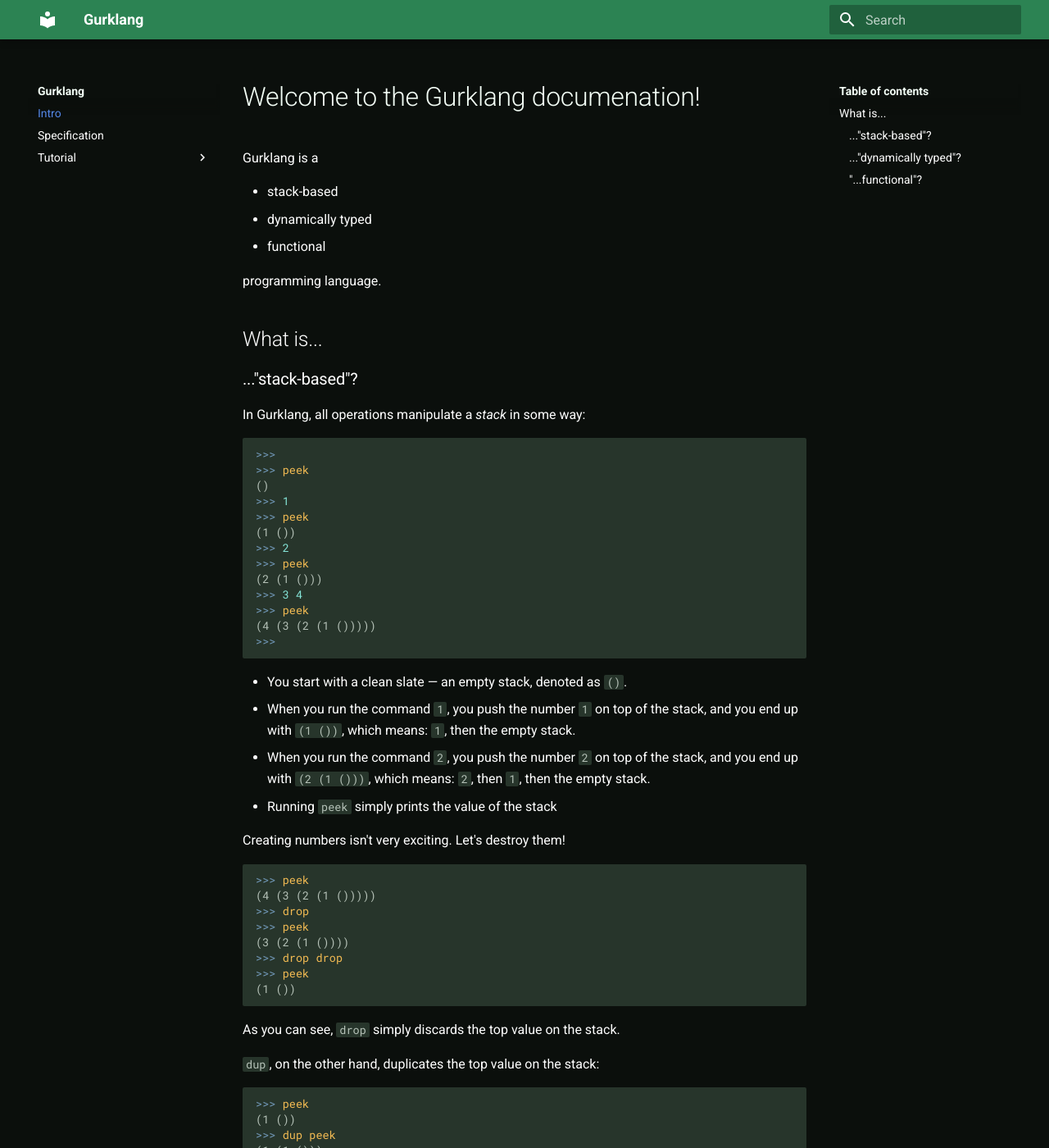
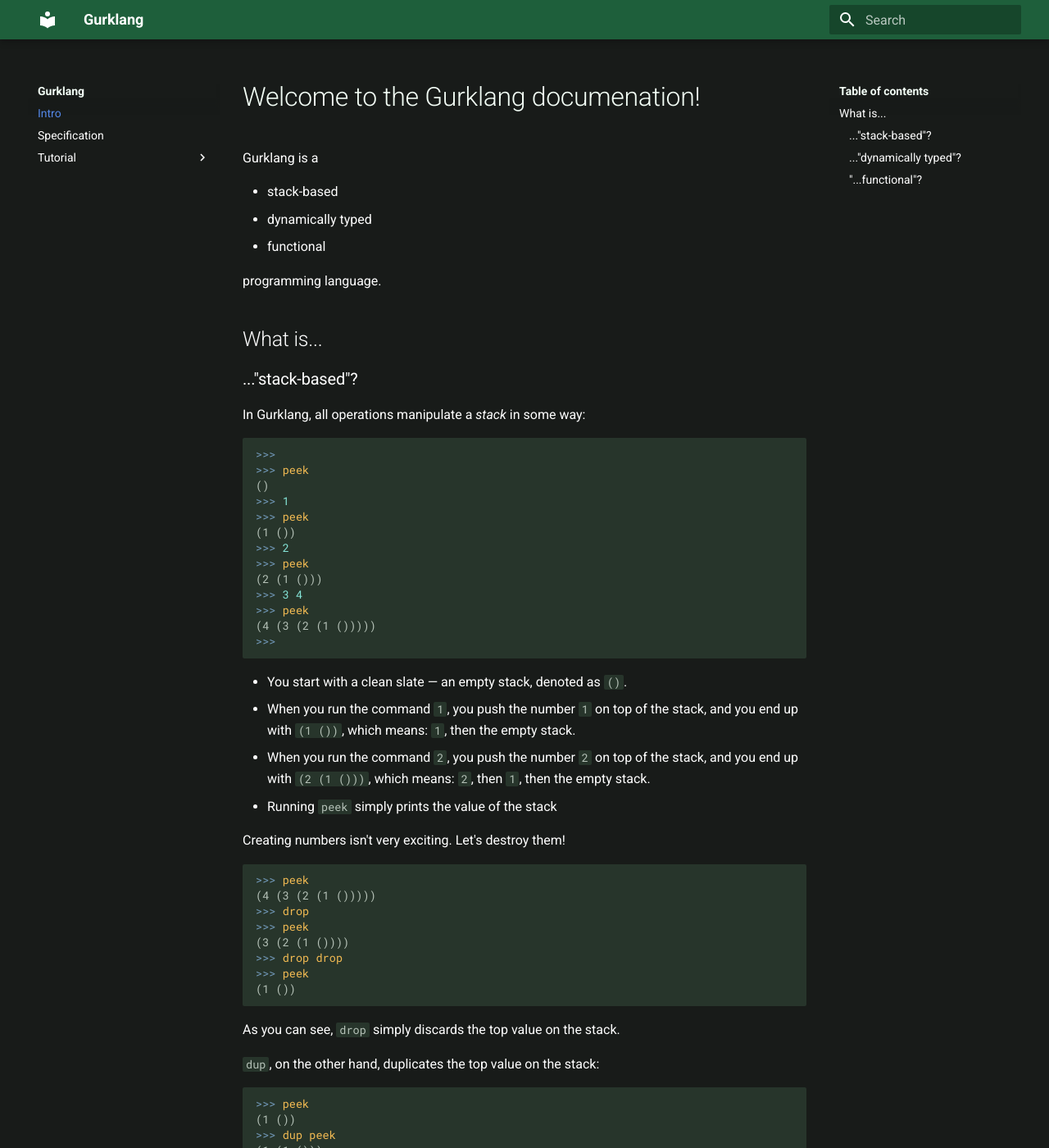
Before and after one commit to gurkult/py-gurklang, an MkDocs documentation site: the page built from docs/index.md, in a window 1280 px wide and 1400 px high. Shown: the whole window at 82% size. Built offline with MkDocs 1.6.1 and Material for MkDocs 9.7.7, drawn with Linux system fonts in a browser that asks for light colours; nearby versions of some CDN libraries.

Commit message:
fiddle with css a bit more

```diff
--- a/docs/styles/code.css
+++ b/docs/styles/code.css
@@ -56,7 +56,7 @@
     border-radius: 8px;
     margin-left: 16px;
     margin-right: 16px;
-	background: rgb(51, 51, 51) !important;
+	background: rgb(35, 45, 45) !important;
 	color: #ffffff !important;
     font-size: 16px !important;
     position: relative;
--- a/docs/styles/main.css
+++ b/docs/styles/main.css
@@ -1,10 +1,10 @@
 :root > * {
-    --md-primary-fg-color:        #2c8353;
-    --md-primary-fg-color--light: #78c0a8;
-    --md-primary-fg-color--dark:  #0e4123;
+    --md-primary-fg-color:        #1e5f3b;
+    --md-primary-fg-color--light: #458871;
+    --md-primary-fg-color--dark:  #0a2c18;
 
     --md-hue: 136 !important;
-    --md-default-bg-color: hsla(var(--md-hue), 15%, 5%, 1) !important;
+    --md-default-bg-color: hsla(var(--md-hue), 5%, 10%, 1) !important;
     --md-default-fg-color: #fff !important;
     --md-default-fg-color-light: #fff !important;
     --md-default-fg-color:             hsla(var(--md-hue), 100%, 100%, 1);
@@ -16,3 +16,8 @@
     --md-default-bg-color--lighter:    hsla(var(--md-hue), 15%, 12%, 0.26);
     --md-default-bg-color--lightest:   hsla(var(--md-hue), 15%, 15%, 0.07);
 }
+
+
+.md-clipboard {
+    display: none !important;
+}
```
